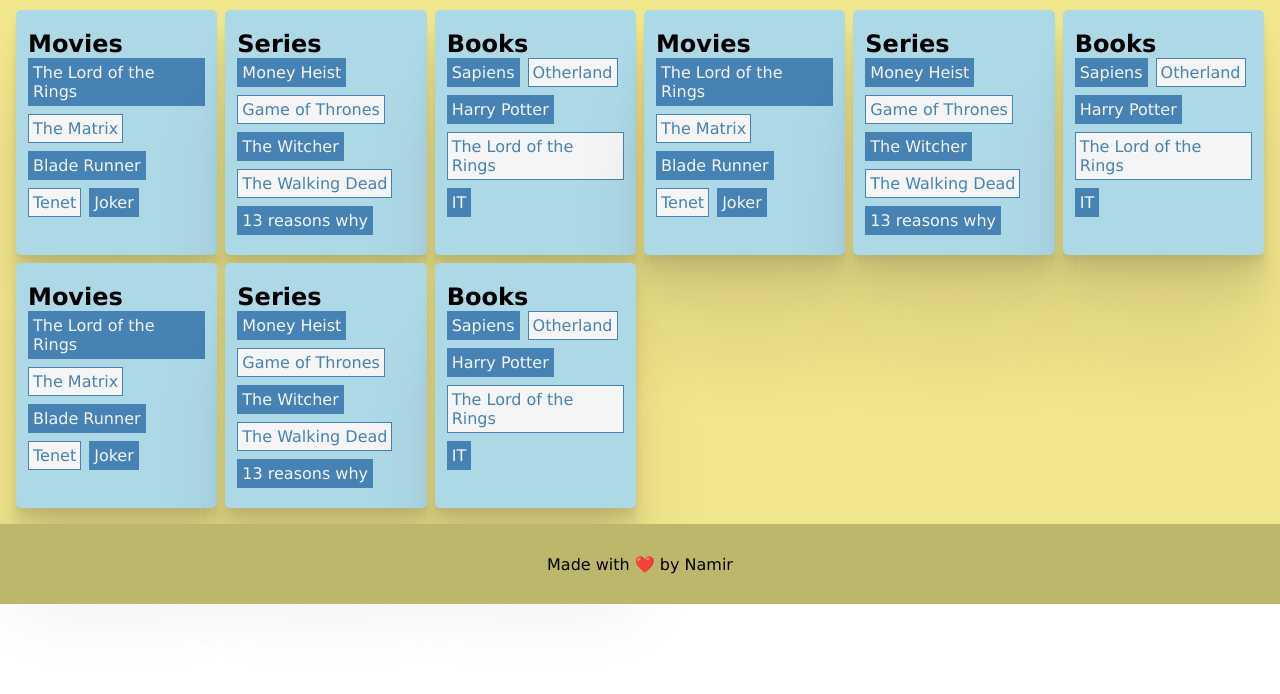
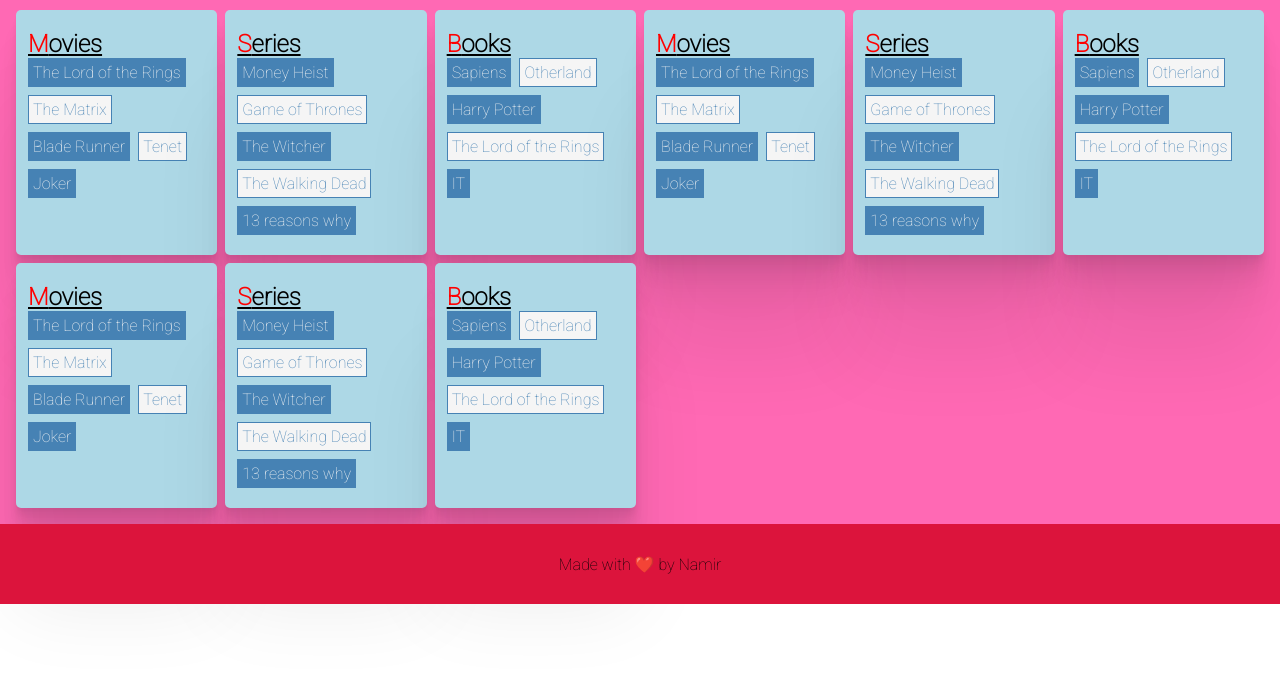
Before and after one commit to namirsab/css-layout-example-21-4, a plain HTML site: page index.html in a window 1280 px wide. Shown: the part 106-800 px from the top of the page. Drawn offline with Linux system fonts and the light colour scheme.

Commit message:
CSS organization and pseudo-elements

```diff
--- /dev/null
+++ b/_base.css
@@ -0,0 +1,11 @@
+@import url("https://fonts.googleapis.com/css2?family=Roboto:wght@100&display=swap");
+
+html {
+  font-family: "Roboto", sans-serif;
+}
+
+* {
+  box-sizing: border-box;
+  margin: 0;
+  padding: 0;
+}
--- /dev/null
+++ b/_colors.css
@@ -0,0 +1,7 @@
+:root {
+  --primary-color: crimson;
+  --bg-color: hotpink;
+  --card-bg-color: #add8e6;
+  --interest-box-color-primary: steelblue;
+  --interest-box-color-secondary: whitesmoke;
+}
--- a/index.html
+++ b/index.html
@@ -10,6 +10,7 @@
   <body class="outer-grid">
     <header class="header">
       <h1>My stuff</h1>
+      <a href="another-page.html">Another page</a>
       <img
         src="https://coursereport-s3-production.global.ssl.fastly.net/uploads/school/logo/604/original/neue-20fische.jpg"
         alt="neuefische logo"
@@ -17,7 +18,7 @@
     </header>
     <main class="content">
       <section class="card">
-        <h2>Movies</h2>
+        <h2 class="card-title">Movies</h2>
         <ul class="interest-items">
           <li>The Lord of the Rings</li>
           <li>The Matrix</li>
@@ -27,7 +28,7 @@
         </ul>
       </section>
       <section class="card">
-        <h2>Series</h2>
+        <h2 class="card-title">Series</h2>
         <ul class="interest-items">
           <li>Money Heist</li>
           <li>Game of Thrones</li>
@@ -37,7 +38,7 @@
         </ul>
       </section>
       <section class="card">
-        <h2>Books</h2>
+        <h2 class="card-title">Books</h2>
         <ul class="interest-items">
           <li>Sapiens</li>
           <li>Otherland</li>
@@ -47,7 +48,7 @@
         </ul>
       </section>
       <section class="card">
-        <h2>Movies</h2>
+        <h2 class="card-title">Movies</h2>
         <ul class="interest-items">
           <li>The Lord of the Rings</li>
           <li>The Matrix</li>
@@ -57,7 +58,7 @@
         </ul>
       </section>
       <section class="card">
-        <h2>Series</h2>
+        <h2 class="card-title">Series</h2>
         <ul class="interest-items">
           <li>Money Heist</li>
           <li>Game of Thrones</li>
@@ -67,7 +68,7 @@
         </ul>
       </section>
       <section class="card">
-        <h2>Books</h2>
+        <h2 class="card-title">Books</h2>
         <ul class="interest-items">
           <li>Sapiens</li>
           <li>Otherland</li>
@@ -77,7 +78,7 @@
         </ul>
       </section>
       <section class="card">
-        <h2>Movies</h2>
+        <h2 class="card-title">Movies</h2>
         <ul class="interest-items">
           <li>The Lord of the Rings</li>
           <li>The Matrix</li>
@@ -87,7 +88,7 @@
         </ul>
       </section>
       <section class="card">
-        <h2>Series</h2>
+        <h2 class="card-title">Series</h2>
         <ul class="interest-items">
           <li>Money Heist</li>
           <li>Game of Thrones</li>
@@ -97,7 +98,7 @@
         </ul>
       </section>
       <section class="card">
-        <h2>Books</h2>
+        <h2 class="card-title">Books</h2>
         <ul class="interest-items">
           <li>Sapiens</li>
           <li>Otherland</li>
--- a/style.css
+++ b/style.css
@@ -1,12 +1,5 @@
-html {
-  font-family: Verdana, Geneva, Tahoma, sans-serif;
-}
-
-* {
-  box-sizing: border-box;
-  margin: 0;
-  padding: 0;
-}
+@import "_base.css";
+@import "_colors.css";
 
 .outer-grid {
   display: grid;
@@ -14,7 +7,7 @@
 }
 
 .header {
-  background-color: darkkhaki;
+  background-color: var(--primary-color);
   display: flex;
   align-items: center;
   justify-content: space-between;
@@ -30,7 +23,7 @@
   grid-template-columns: repeat(auto-fit, minmax(200px, 1fr));
   justify-items: center;
   gap: 8px;
-  background-color: khaki;
+  background-color: var(--bg-color);
   padding: 1rem;
 }
 
@@ -39,18 +32,26 @@
   align-items: center;
   justify-content: center;
   padding: 0 1em;
-  background-color: darkkhaki;
+  background-color: var(--primary-color);
 }
 
 /* Card */
 .card {
-  background-color: lightblue;
+  background-color: var(--card-bg-color);
   box-shadow: 0 2.8px 2.2px rgba(0, 0, 0, 0.02),
     0 6.7px 5.3px rgba(0, 0, 0, 0.028), 0 12.5px 10px rgba(0, 0, 0, 0.035),
     0 22.3px 17.9px rgba(0, 0, 0, 0.042), 0 41.8px 33.4px rgba(0, 0, 0, 0.05),
     0 100px 80px rgba(0, 0, 0, 0.07);
   border-radius: 5px;
   padding: 1.25em 0.75em;
+}
+
+.card-title {
+  text-decoration: underline;
+}
+
+.card-title::first-letter {
+  color: red;
 }
 
 .interest-items {
@@ -61,13 +62,13 @@
 }
 
 .interest-items > li {
-  border: 1px solid steelblue;
-  background-color: steelblue;
-  color: whitesmoke;
+  border: 1px solid var(--interest-box-color-primary);
+  background-color: var(--interest-box-color-primary);
+  color: var(--interest-box-color-secondary);
   padding: 0.25em;
 }
 
 .interest-items > li:nth-child(even) {
-  color: steelblue;
-  background-color: whitesmoke;
+  color: var(--interest-box-color-primary);
+  background-color: var(--interest-box-color-secondary);
 }
```
Also changed, not shown: another-page.html (added, +10 -0 lines).
